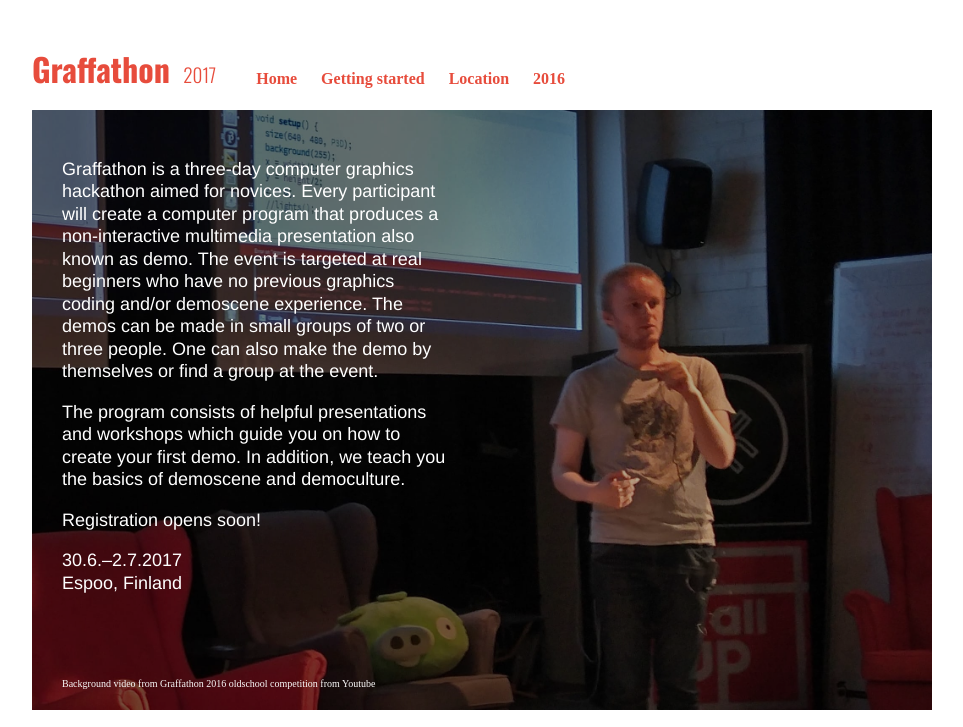
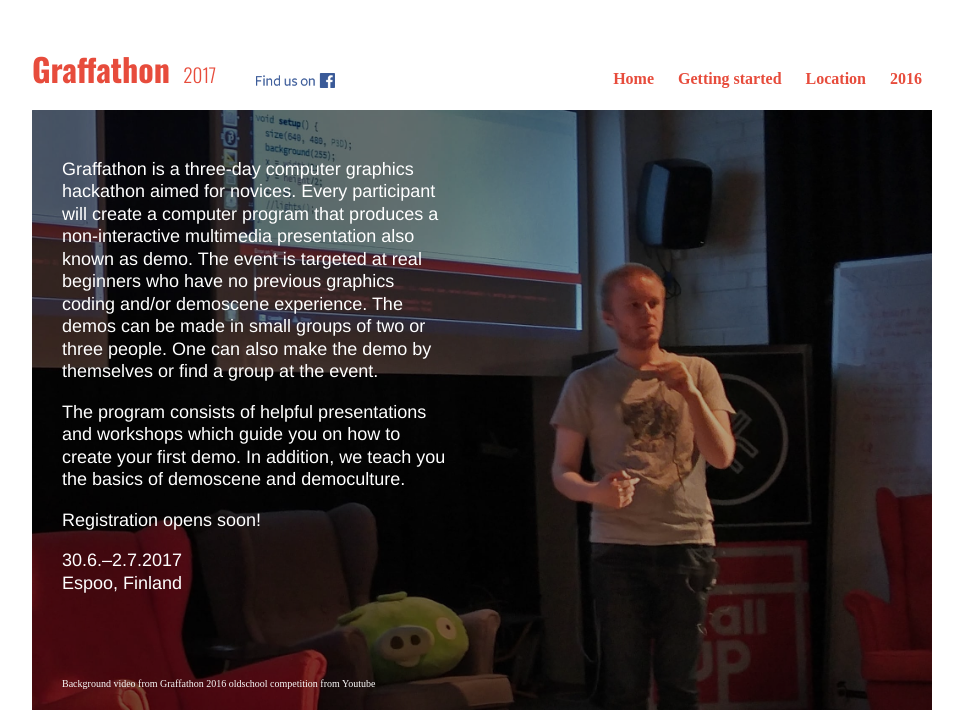
Before and after one commit to DOTAalto/graffathon2017, a website: page src/index.nunjucks in a window 1280 px wide. Shown: the top 727 px of the page, without its empty margins (158-1121 px from the left). Drawn offline with nearby package versions, Linux system fonts and the light colour scheme; files that its build step writes are made by us from their sources; files whose address does not match are found by name.

Commit message:
Facebook

```diff
--- a/src/_layouts/base.nunjucks
+++ b/src/_layouts/base.nunjucks
@@ -41,11 +41,11 @@
     <div class="container">
       <div class="header">
         <h1>Graffathon <span>2017</span></h1>
-        {# <div class="fb">
-          <a href="https://www.facebook.com/events/1097993556930608/1110439679019329/">
+        <div class="fb">
+          <a href="https://www.facebook.com/events/993479250788928/">
             <img src="{{ baseUrl }}images/find-us.png" alt="Find us on Facebook">
           </a>
-        </div> #}
+        </div>
         <div class="navigation">
           <a href="{{ baseUrl }}">Home</a>
           <a href="{{ baseUrl }}getting-started">Getting started</a>
--- a/src/_styles/main.scss
+++ b/src/_styles/main.scss
@@ -64,7 +64,6 @@ body {
     }
   }
   .navigation {
-    margin-left: 30px;
     padding-top: 40px;
     a {
       color: $color1;
```
